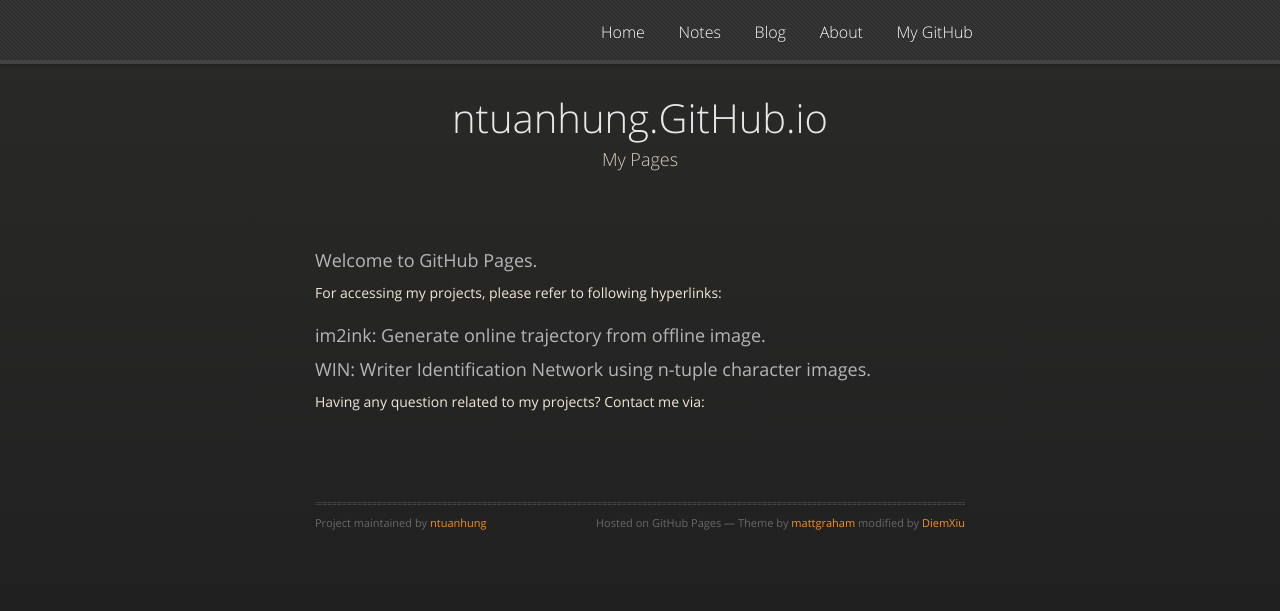
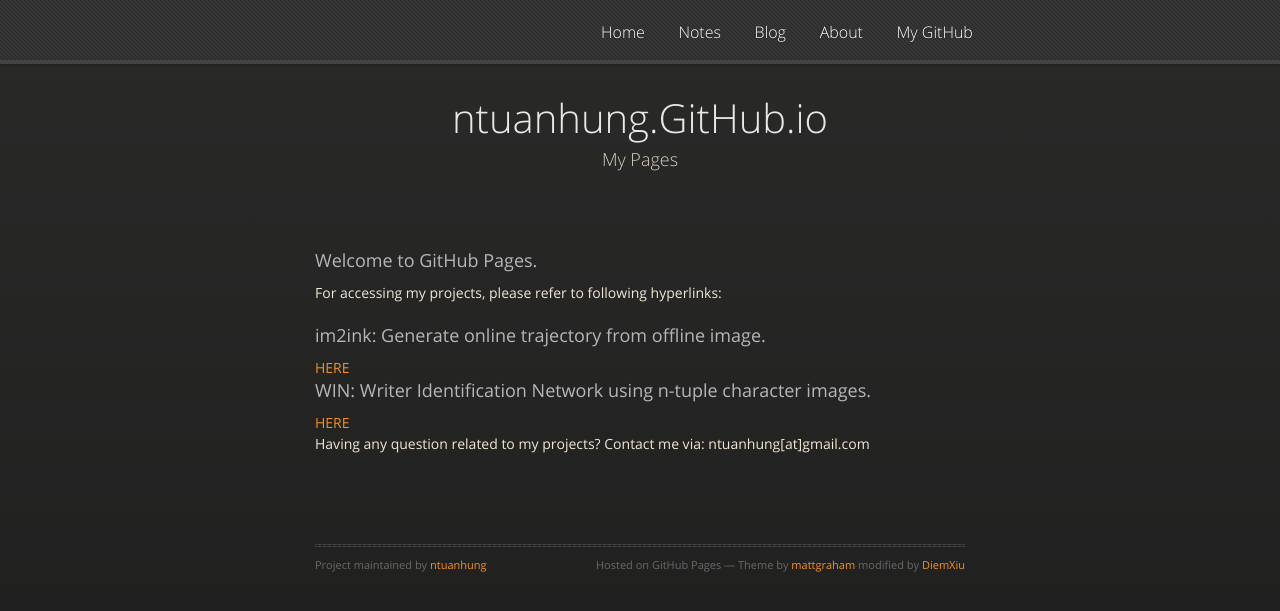
Before and after one commit to ntuanhung/ntuanhung.github.io, a Jekyll site: the page built from index.html, in a window 1280 px wide. Shown: the top 611 px of the page. Built offline with Jekyll 4.4.1, drawn with Linux system fonts in a browser that asks for light colours; nearby versions of some CDN libraries.

Commit message:
Update home page hyperlinks

```diff
--- a/index.html
+++ b/index.html
@@ -14,13 +14,13 @@
 <p>For accessing my projects, please refer to following hyperlinks: </p>
 
 <h3>
-    <a id="im2ink" class="anchor" href="https://github.com/ntuanhung/im2ink/" aria-hidden="true"><span class="octicon octicon-link"></span></a>im2ink: Generate online trajectory from offline image.</h3>
+    im2ink: Generate online trajectory from offline image.</h3><a id="im2ink" class="anchor" href="https://github.com/ntuanhung/im2ink/" aria-hidden="true">HERE</a>
 
 
 <h3>
-    <a id="WIN" class="anchor" href="https://github.com/ntuanhung/PRL2018_WIN/" aria-hidden="true"><span class="octicon octicon-link"></span></a>WIN: Writer Identification Network using n-tuple character images.</h3>
+    WIN: Writer Identification Network using n-tuple character images.</h3> <a id="WIN" class="anchor" href="https://github.com/ntuanhung/PRL2018_WIN/" aria-hidden="true">HERE</a>
 
-<p>Having any question related to my projects? Contact me via: <a href="ntuanhung[at]gmail.com"></a> </p>
+<p>Having any question related to my projects? Contact me via: ntuanhung[at]gmail.com </p>
 
 <!-- <p>This automatic page generator is the easiest way to create beautiful pages for all of your projects. Author your page content here <a href="https://guides.github.com/features/mastering-markdown/">using GitHub Flavored Markdown</a>, select a template crafted by a designer, and publish. After your page is generated, you can check out the new <code>gh-pages</code> branch locally. If you’re using GitHub Desktop, simply sync your repository and you’ll see the new branch.</p>
 
```
